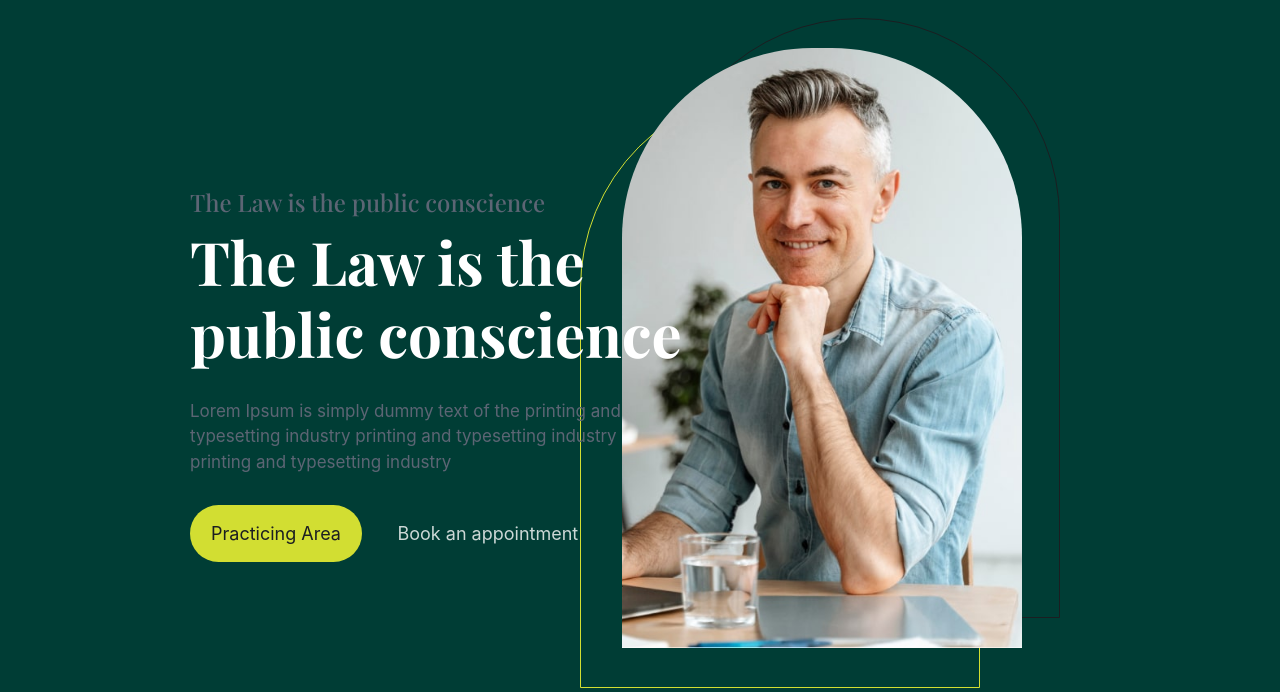
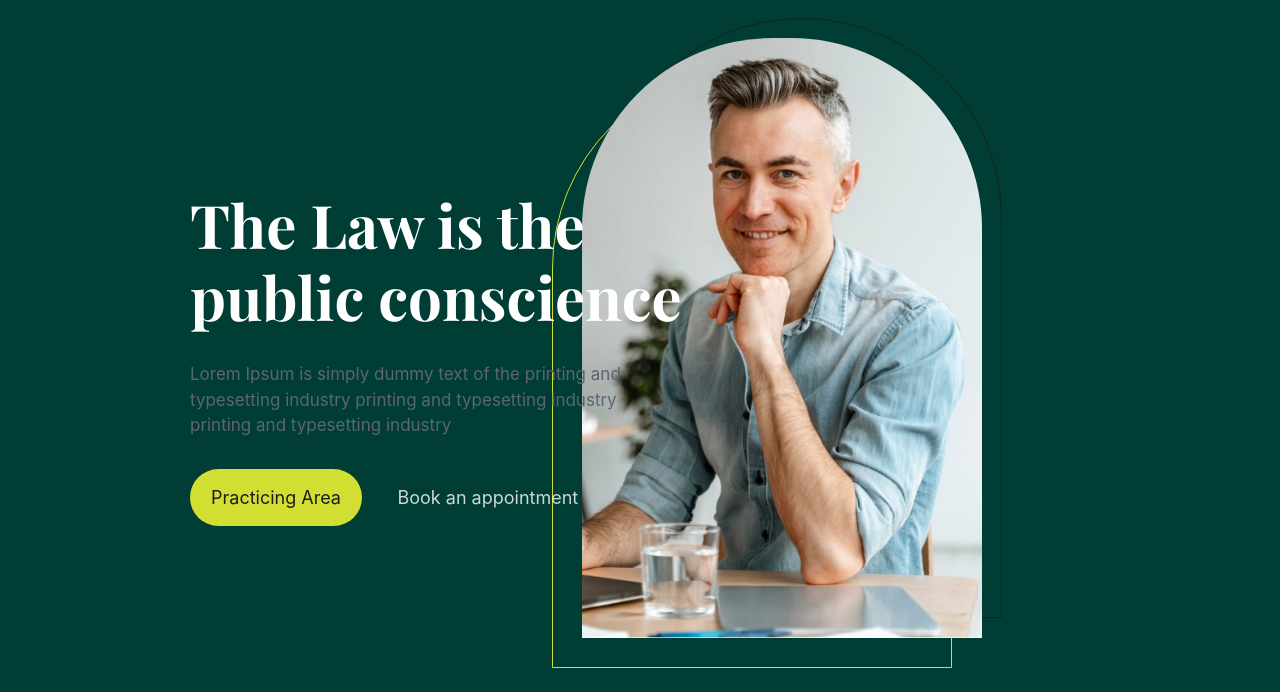
Before and after one commit to Shoyo0012/Lawyer, a plain HTML site: page index.html in a window 1280 px wide. Shown: the part 108-800 px from the top of the page. Drawn offline with nearby package versions, Linux system fonts and the light colour scheme; files that its build step writes are made by us from their sources; a web font is replaced by a local one.

Commit message:
Update _hero.scss

```diff
--- a/scss/_hero.scss
+++ b/scss/_hero.scss
@@ -6,12 +6,17 @@
   max-height: 500px;
   display: flex;
   margin: 0 auto;
-  justify-content: start;
+
 
   .text-wrap{
    max-width: 550px;
    z-index: 10;
-   h3{
+   h4{
+    display: none;
+   }
+   h3,h4{
+
+    white-space: nowrap;
     font-size: 60px;
     font-weight: 700;
     color: $white;
@@ -27,13 +32,17 @@
 
   }
   .img-wrap{
+    position: relative;
+    height: 600px;
+    width: 400px;
+
    &::before {
     content: "";
     position: absolute;
     height: 600px;
     width: 400px;
    top: -170px;
-   right: 30px;
+   right: 80px;;
     border: 1px solid $dark;
     border-radius: 200px 200px 0 0;
     z-index: -1;
@@ -43,21 +52,20 @@
     position: absolute;
     height: 600px;
     width: 400px;
-    top: -100px;
-    left: 390px;
+    top: -120px;
+    left: -130px;
     border: 1px solid $secondary;
     border-radius:200px 200px 0 0;
     z-index: -1;
   }
    .hero-img{
     position: absolute;
-   object-fit: cover;
+    object-fit: cover;
     height: 600px;
-    width: 400px;
-    top: -140px;
-    left: 48%;
+    min-width: 400px;
+    top: -150px;
     border-radius: 190px 190px 0px 0px;
-
+    left: -100px;
 
    }
   }
```
